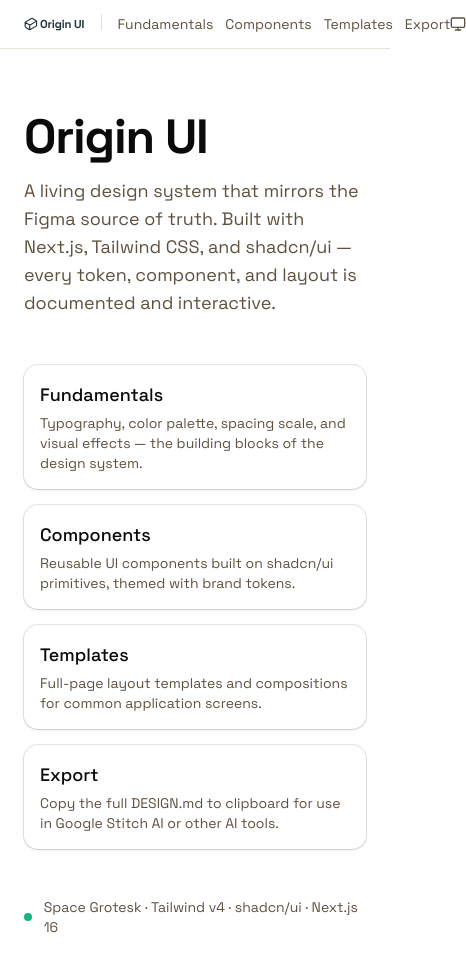
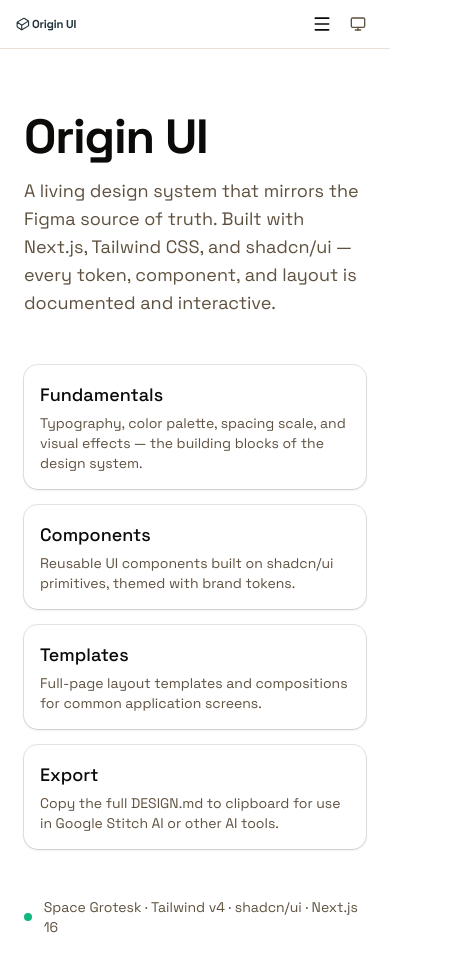
Before and after one commit to M-oliveda/origin-ui_web, a Next.js app: page / in a window 390 px wide. Shown: the top 972 px of the page, 466 px wide, since content can reach past the window. Built offline with nearby package versions, Linux system fonts and the light colour scheme.

Commit message:
:sparkles: Add mobile navigation to site header

```diff
--- /dev/null
+++ b/src/components/site-header-mobile-nav.tsx
@@ -0,0 +1,62 @@
+"use client";
+
+import { useState } from "react";
+import Link from "next/link";
+import { Menu } from "lucide-react";
+import { Button } from "@/components/ui/button";
+import { Sheet, SheetContent, SheetHeader, SheetTitle } from "@/components/ui/sheet";
+
+export function MobileNav() {
+    const [open, setOpen] = useState(false);
+
+    return (
+        <>
+            <Button
+                variant="ghost"
+                size="icon"
+                className="md:hidden"
+                aria-label="Open navigation menu"
+                onClick={() => setOpen(true)}
+            >
+                <Menu className="size-5" />
+            </Button>
+            <Sheet open={open} onOpenChange={setOpen}>
+                <SheetContent side="left">
+                    <SheetHeader>
+                        <SheetTitle>Navigation</SheetTitle>
+                    </SheetHeader>
+                    <nav
+                        className="flex flex-col gap-1 px-4"
+                        aria-label="Mobile navigation"
+                        onClick={() => setOpen(false)}
+                    >
+                        <Link
+                            href="/fundamentals/typography"
+                            className="text-muted-foreground hover:text-foreground hover:bg-accent rounded-md px-3 py-2 text-sm font-medium transition-colors"
+                        >
+                            Fundamentals
+                        </Link>
+                        <Link
+                            href="/components"
+                            className="text-muted-foreground hover:text-foreground hover:bg-accent rounded-md px-3 py-2 text-sm font-medium transition-colors"
+                        >
+                            Components
+                        </Link>
+                        <Link
+                            href="/templates"
+                            className="text-muted-foreground hover:text-foreground hover:bg-accent rounded-md px-3 py-2 text-sm font-medium transition-colors"
+                        >
+                            Templates
+                        </Link>
+                        <Link
+                            href="/export"
+                            className="text-muted-foreground hover:text-foreground hover:bg-accent rounded-md px-3 py-2 text-sm font-medium transition-colors"
+                        >
+                            Export
+                        </Link>
+                    </nav>
+                </SheetContent>
+            </Sheet>
+        </>
+    );
+}
--- a/src/components/site-header.tsx
+++ b/src/components/site-header.tsx
@@ -2,17 +2,18 @@
 import { ThemeToggle } from "@/components/theme-toggle";
 import { Separator } from "@/components/ui/separator";
 import { OriginUiLogo } from "@/components/branding/origin-ui-logo";
+import { MobileNav } from "@/components/site-header-mobile-nav";
 
 export function SiteHeader() {
     return (
         <header className="border-border bg-background/95 supports-backdrop-filter:bg-background/60 sticky top-0 z-50 border-b backdrop-blur">
-            <div className="flex h-12 items-center justify-between px-6">
-                <div className="flex items-center gap-4">
+            <div className="flex h-12 items-center justify-between px-4 sm:px-6">
+                <div className="flex items-center gap-3 sm:gap-4">
                     <Link href="/">
                         <OriginUiLogo size="sm" />
                     </Link>
-                    <Separator orientation="vertical" className="h-4" />
-                    <nav className="flex items-center gap-3">
+                    <Separator orientation="vertical" className="hidden h-4 md:block" />
+                    <nav className="hidden items-center gap-3 md:flex">
                         <Link
                             href="/fundamentals/typography"
                             className="text-muted-foreground hover:text-foreground text-sm transition-colors"
@@ -39,7 +40,10 @@
                         </Link>
                     </nav>
                 </div>
-                <ThemeToggle />
+                <div className="flex items-center gap-1">
+                    <MobileNav />
+                    <ThemeToggle />
+                </div>
             </div>
         </header>
     );
```
Also changed, not shown: 2 other files (tests, documents, lock files or other folders).
